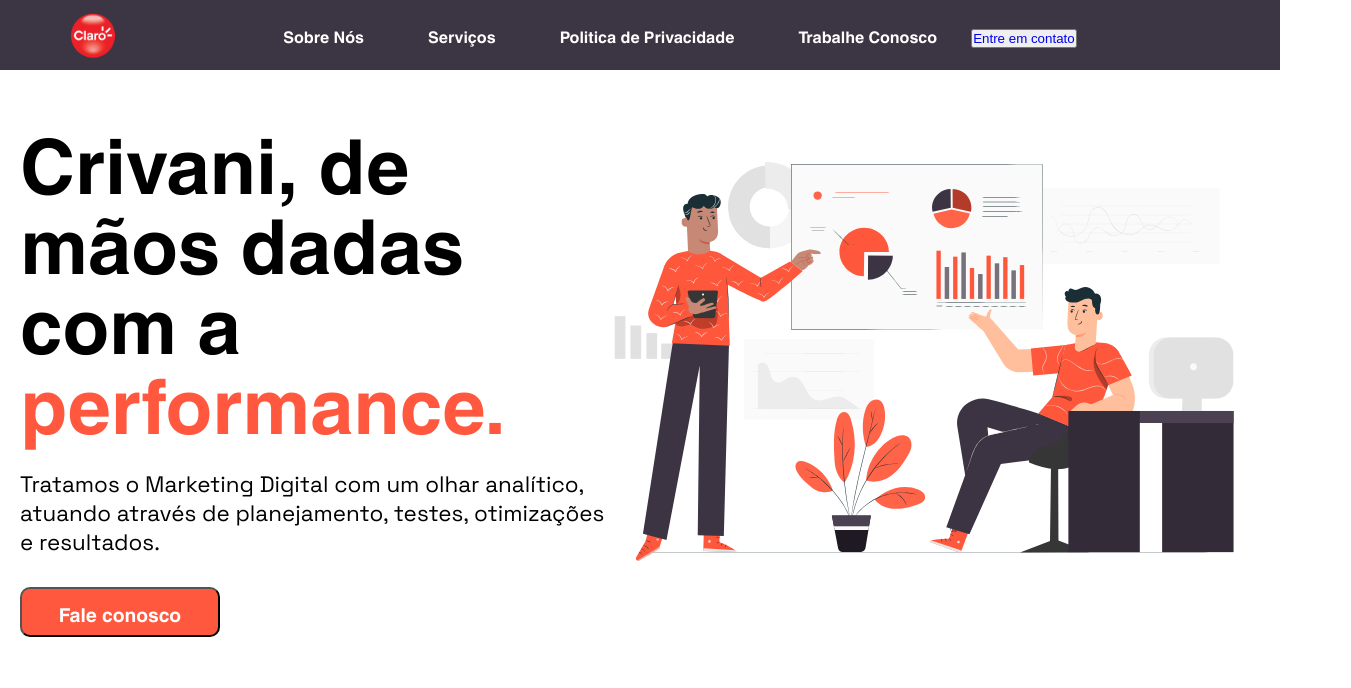
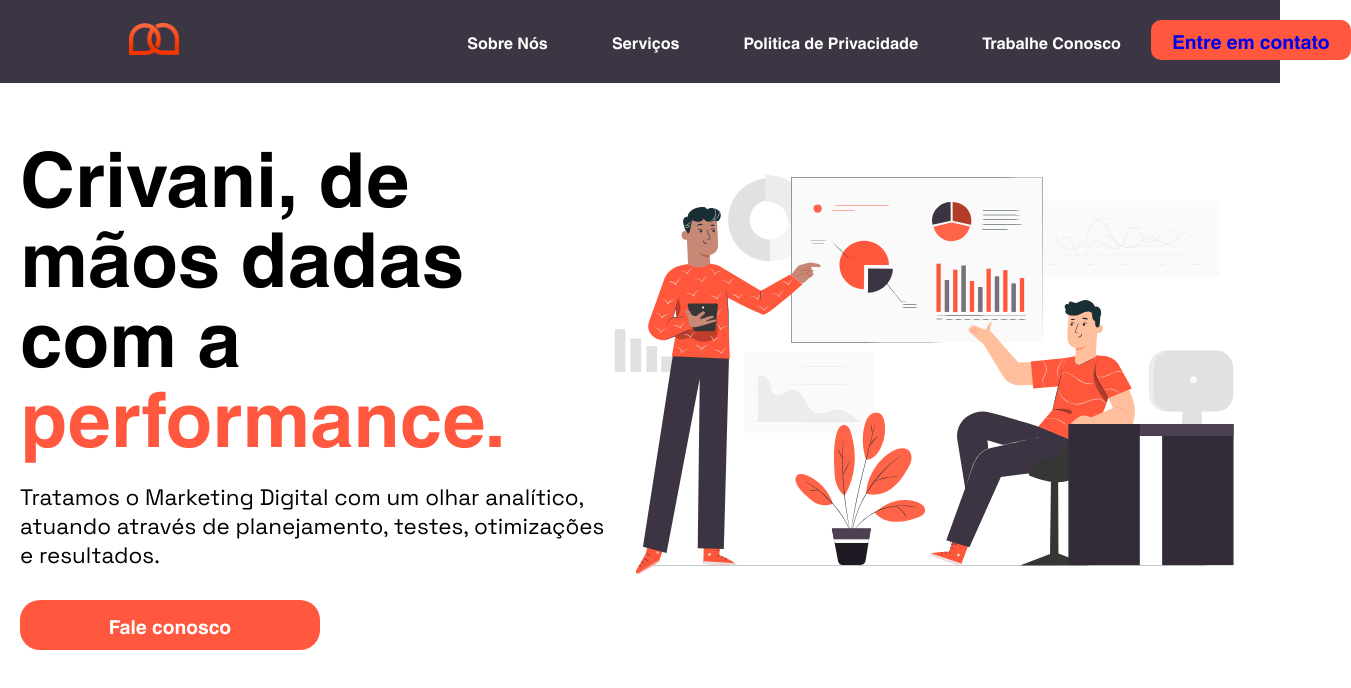
Before and after one commit to souclaudio/agencia-crivani, a plain HTML site: page index.html in a window 1280 px wide. Shown: the whole page, 1351 px wide, since content can reach past the window. Drawn offline with Linux system fonts and the light colour scheme.

Commit message:
atualização

```diff
--- a/index.html
+++ b/index.html
@@ -5,13 +5,13 @@
     <meta http-equiv="X-UA-Compatible" content="IE=edge">
     <meta name="viewport" content="width=device-width, initial-scale=1.0">
     <title>Crivani Marketing Digital</title>
-    <link rel="shortcut icon" href="imagens/favicon-crivani.png" type="image/x-png">
+    <link rel="shortcut icon" href="imagens/flavicon-crivani-48x48.svg" type="image/x-png">
     <link rel="stylesheet" href="style/style.css">
 </head>
 <body>
     <header class="cabecalho">
         <div class="container-logo">
-            <img class="cabecalho-logo" src="imagens/logo-claro.png" alt="Logo da Crivani Marketing Digital">
+            <img class="cabecalho-logo" src="imagens/Logo Crivani.png" alt="Logo da Crivani Marketing Digital">
        </div> <!--div para a logo-->
         <div class="container-menu">
             <ol>
@@ -23,9 +23,6 @@
                 <a href="#">Entre em contato</a></button>
             </ol>
         </div> <!--div para o menu-->
-       <div class="container-buttom">
-       </div> <!--div para o botão-->
-
     </header>
     <main>
         <section>
--- a/style/style.css
+++ b/style/style.css
@@ -40,25 +40,20 @@ body {
     font-size: 100%;
     background-color: var(--cor-branco);
     font-family: var(--font-space-grotesk);
-    margin: auto;
 }
 
-header {
+header.cabecalho {
     width: 100%;
     background-color: var(--cor-2);
     display: flex;
     justify-content: space-around;
     align-items: center;
-    padding: 10px 0px;
+    padding: 20px 0px;
 }
 
 .cabecalho-logo {
     width: 50px;
-}
 
-.container-logo {
-    display: flex;
-    align-items: center;
 }
 
 .container-menu li {
@@ -77,11 +72,22 @@ header {
     background-color: var(--cor-1);
 }
 
+.cabecalho-menu-butao {
+    position: absolute;
+    background-color: var(--cor-1);
+    height: 40px;
+    width: 200px;
+    border-radius: 10px;
+    border: none;
+    font-size: 1.2em;
+    font-family: var(--font-padrão-bold);
+}
+
 
 main{
     padding: 20px;
-    min-width: 250px;
-    max-width: 1400px;
+    min-width: 400px;
+    max-width: 1500px;
     margin: auto;
 }
 
@@ -119,13 +125,11 @@ p.texto-principal {
 button.botao-principal {
     background-color: var(--cor-1);
     height: 50px;
-    width: 200px;
-    padding: 10px;
-    border-radius: 10px;
+    width: 300px;
+    border-radius: 20px;
+    border: none;
     font-size: 1.2em;
-    text-shadow: none;
     font-family: var(--font-padrão-bold);
-    text-align: center;
 }
 
 button.botao-principal a{
```
Lines whose indentation alone changed are shown as unchanged.
